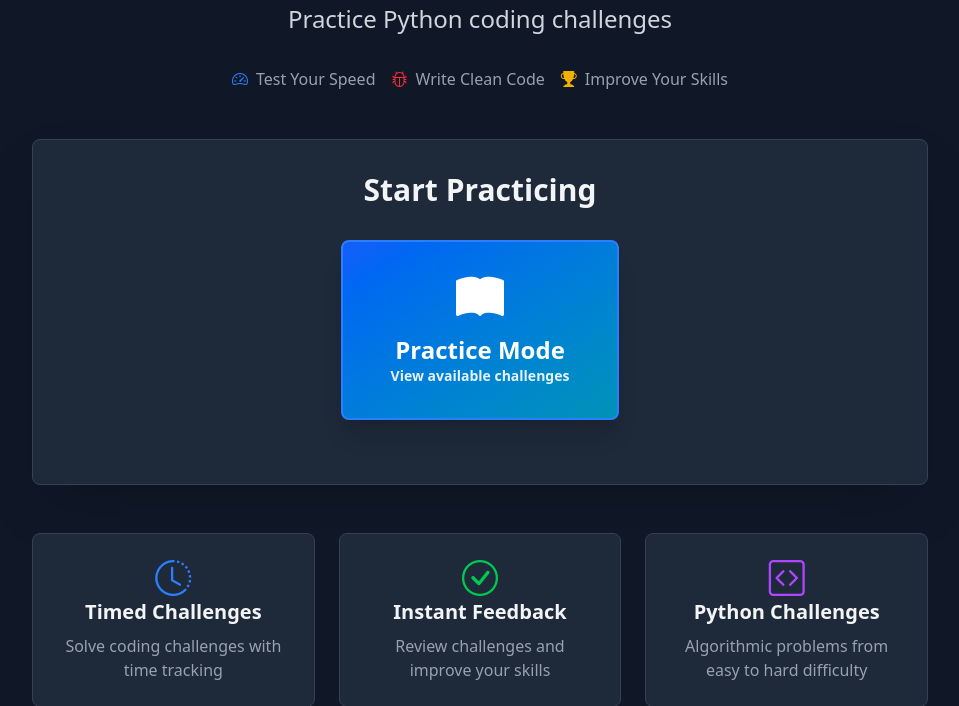
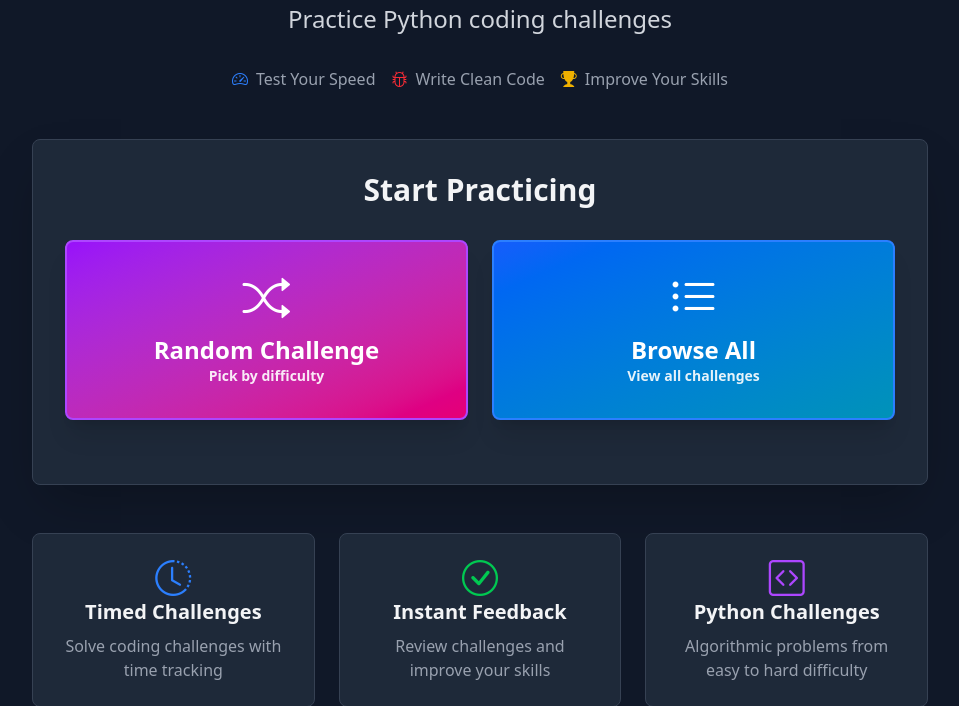
Before and after one commit to MACantara/CodeClash, a Flask app: page / in a window 1280 px wide. Shown: the part 263-969 px from the top of the page, without its empty margins (160-1119 px from the left). Run offline with Flask 3, Linux system fonts and the light colour scheme.

Commit message:
Refactor practice mode buttons for improved layout and styling

```diff
--- a/templates/index.html
+++ b/templates/index.html
@@ -36,14 +36,25 @@
         <div class="bg-gray-800 rounded-lg shadow-2xl p-6 sm:p-8 border border-gray-700">
             <h2 class="text-2xl sm:text-3xl font-bold mb-6 sm:mb-8 text-center">Start Practicing</h2>
 
-            <!-- Practice Mode Button -->
-            <div class="flex justify-center mb-8">
+            <!-- Practice Mode Buttons -->
+            <div class="grid grid-cols-1 sm:grid-cols-2 gap-4 sm:gap-6 mb-8">
+                <!-- Random Challenge -->
+                <a href="/difficulty-selector"
+                   class="bg-gradient-to-br from-purple-600 to-pink-600 hover:from-purple-700 hover:to-pink-700 text-white font-bold py-6 sm:py-8 px-6 sm:px-8 rounded-lg transition transform hover:scale-105 flex flex-col items-center justify-center gap-3 border-2 border-purple-500 shadow-xl">
+                    <i class="bi bi-shuffle text-4xl sm:text-5xl"></i>
+                    <div class="text-center">
+                        <div class="text-xl sm:text-2xl font-bold">Random Challenge</div>
+                        <div class="text-xs sm:text-sm opacity-90">Pick by difficulty</div>
+                    </div>
+                </a>
+
+                <!-- Browse All -->
                 <a href="/challenges"
-                   class="bg-gradient-to-br from-blue-600 to-cyan-600 hover:from-blue-700 hover:to-cyan-700 text-white font-bold py-6 sm:py-8 px-8 sm:px-12 rounded-lg transition transform hover:scale-105 flex flex-col items-center justify-center gap-3 border-2 border-blue-500 shadow-xl">
-                    <i class="bi bi-book-fill text-4xl sm:text-5xl"></i>
+                   class="bg-gradient-to-br from-blue-600 to-cyan-600 hover:from-blue-700 hover:to-cyan-700 text-white font-bold py-6 sm:py-8 px-6 sm:px-8 rounded-lg transition transform hover:scale-105 flex flex-col items-center justify-center gap-3 border-2 border-blue-500 shadow-xl">
+                    <i class="bi bi-list-ul text-4xl sm:text-5xl"></i>
                     <div class="text-center">
-                        <div class="text-xl sm:text-2xl font-bold">Practice Mode</div>
-                        <div class="text-xs sm:text-sm opacity-90">View available challenges</div>
+                        <div class="text-xl sm:text-2xl font-bold">Browse All</div>
+                        <div class="text-xs sm:text-sm opacity-90">View all challenges</div>
                     </div>
                 </a>
             </div>
```
